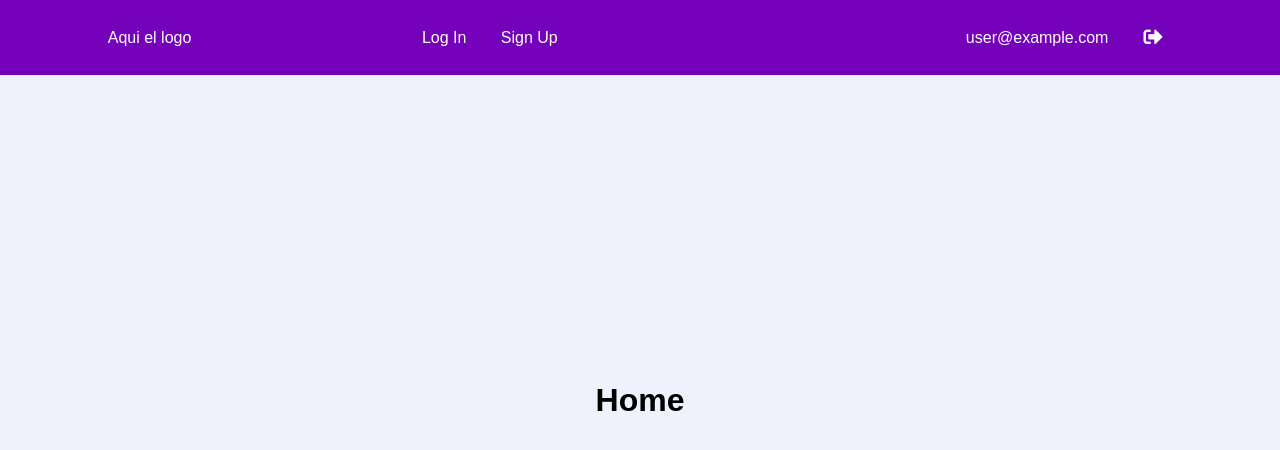
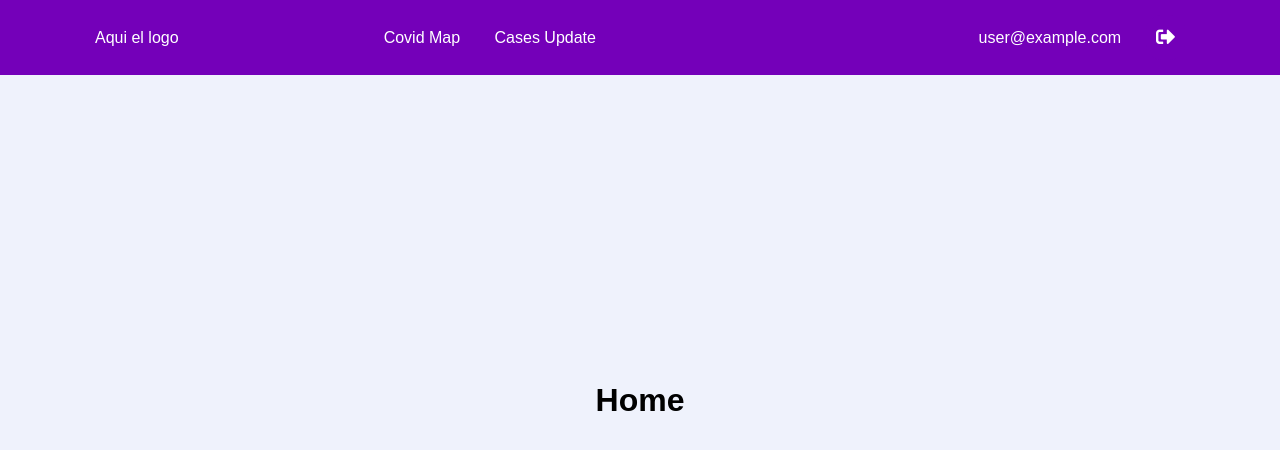
Before and after one commit to AnaRativa09/covid-app, a React (Create React App) app: page / in a window 1280 px wide. Shown: the top 450 px of the page. Built offline with nearby package versions, Linux system fonts and the light colour scheme; no server answers; sample sign-in values are in the browser's storage.

Commit message:
refactor: change names in navlinks

```diff
--- a/src/components/Header.jsx
+++ b/src/components/Header.jsx
@@ -25,8 +25,8 @@ const Header = () => {
       </div>
 
       <nav>
-        <NavLink to="/login"> Log In </NavLink>
-        <NavLink to="/signup"> Sign Up</NavLink>
+        <NavLink to="/"> Covid Map </NavLink>
+        <NavLink to="/cases-update">Cases Update</NavLink>
       </nav>
 
       <div className="header-content">
```
